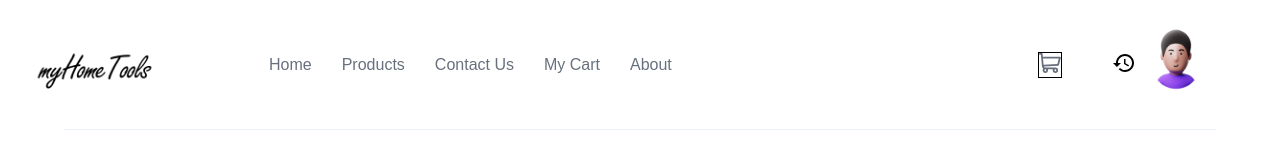
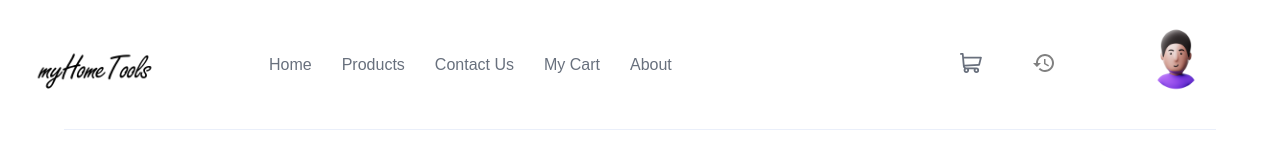
Before and after one commit to Emmanuel-9/MyHomeTools_User_Frontend, a React (Create React App) app: page / in a window 1280 px wide. Shown: the top 151 px of the page. Built offline with nearby package versions, Linux system fonts and the light colour scheme; no server answers.

Commit message:
added history to the navbar

```diff
--- a/src/components/Navbar.js
+++ b/src/components/Navbar.js
@@ -3,7 +3,7 @@ import Cart from "../Images/icon-cart.svg"
 import Avatar from "../Images/image-avatar.png"
 import Burger from "../Images/icon-menu.svg"
 import Close from "../Images/icon-close.svg"
-import HistoryIcon from '@mui/icons-material/History';
+import HistoryIcon from "@mui/icons-material/History"
 
 import styled from "styled-components"
 import { useState } from "react"
@@ -59,15 +59,23 @@ const Navbar = () => {
           <img
             src={Cart}
             alt={Cart}
-            onClick={() => setshowCart((prev) => !prev)}
+            onClick={() => {
+              setshowHistory(false)
+              setshowCart((prev) => !prev)
+            }}
           />
           {showCart && <CartComp />}
         </div>
         <div className="history">
-        <HistoryIcon
-        onClick={() => setshowHistory((prev) => !prev)}
-        />
-        { showHistory && <HistoryComponent /> }
+
+          <HistoryIcon
+            className="history-icon"
+            onClick={() => {
+              setshowCart(false)
+              setshowHistory((prev) => !prev)
+            }}
+          />
+          {showHistory && <HistoryComponent />}
         </div>
         <div className="avatar">
           <img src={Avatar} alt={Avatar} />
@@ -230,7 +238,6 @@ const Profile = styled.div`
   align-items: center;
 
   .cart {
-    border: 1px solid black;
     position: relative;
     margin-right: 50px;
 
@@ -252,7 +259,16 @@ const Profile = styled.div`
       z-index: 2;
     }
   }
-
+  .history {
+    position: relative;
+    margin-right: 80px;
+    .history-icon {
+      color: grey;
+      cursor: pointer;
+      transition: 200ms ease;
+      z-index: 1;
+    }
+  }
   .avatar {
     img {
       width: 80px;
```
